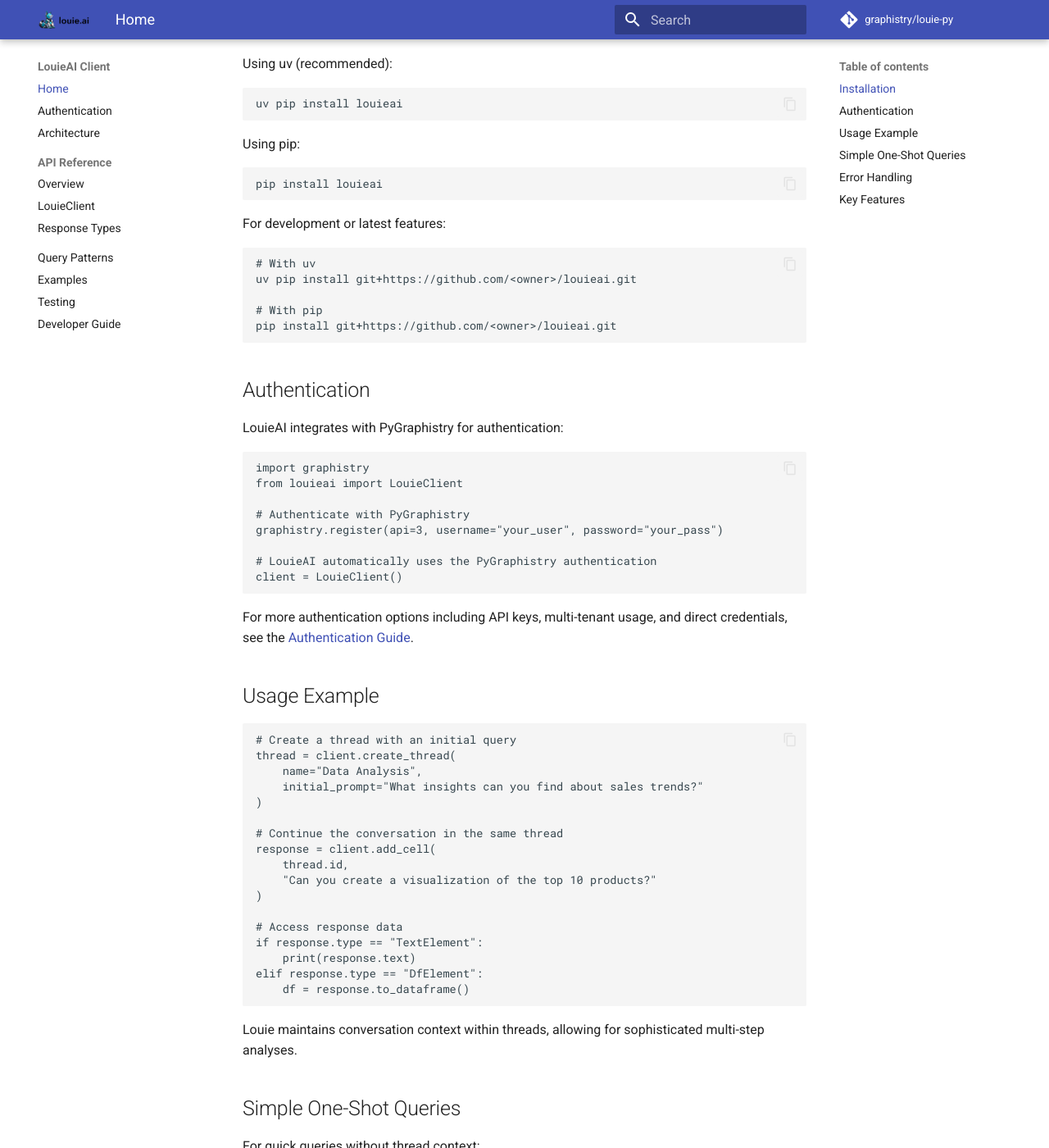
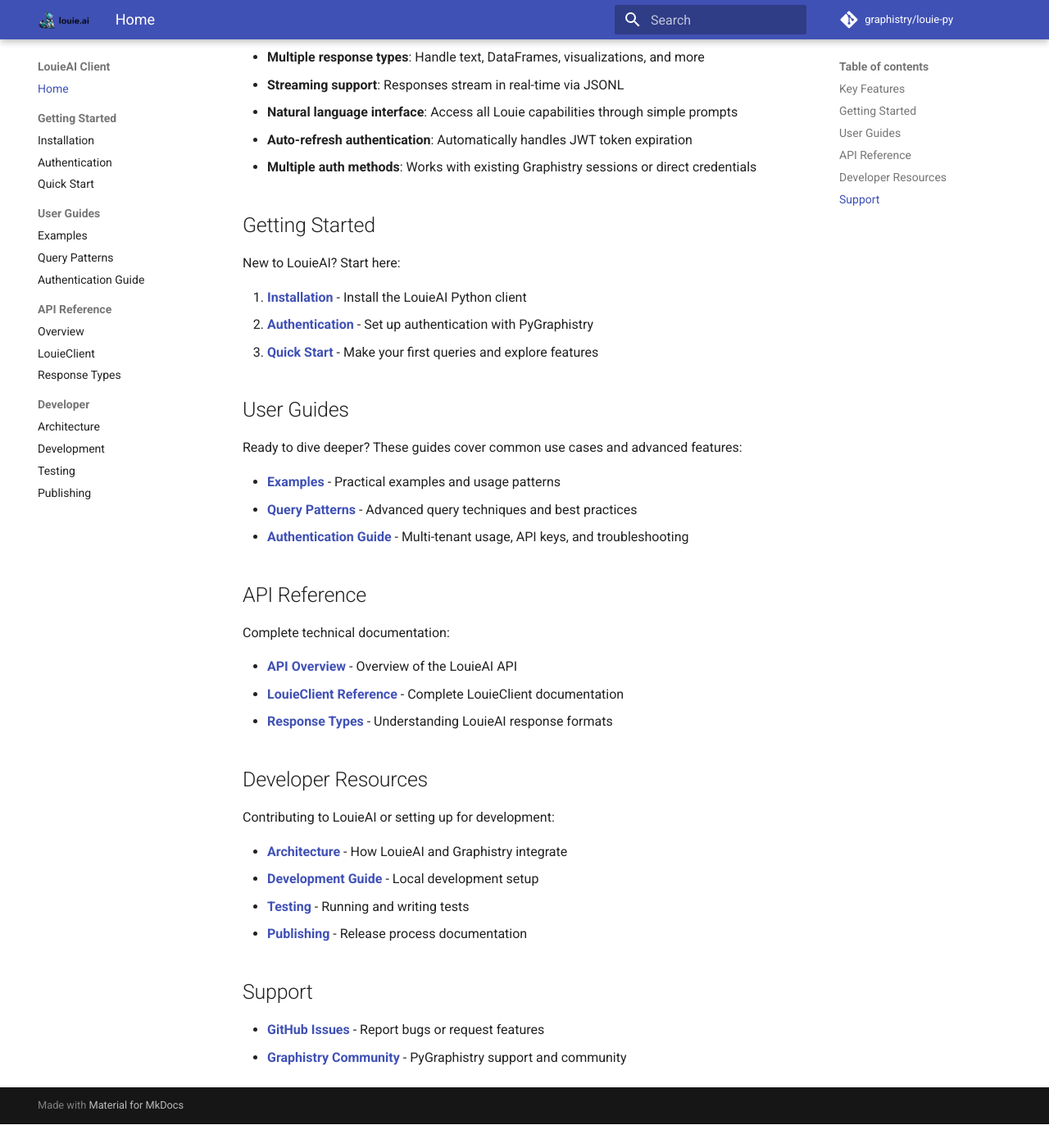
Before and after one commit to graphistry/louie-py, an MkDocs documentation site: the page built from docs/index.md, in a window 1280 px wide and 1400 px high, scrolled down 340 px. Shown: the whole window at 82% size. Built offline with MkDocs 1.6.1 and Material for MkDocs 9.7.7, drawn with Linux system fonts in a browser that asks for light colours; comment, search, counter and statistics services are not loaded; after the commit the page ends 1711 px from its top, so only the background shows below that; some of the changed text lies outside the part shown.

Commit message:
docs: reorganize documentation structure
- Restructure docs from flat layout to organized hierarchy
- Create getting-started/ folder with installation, auth, and quick-start
- Move user guides to guides/ folder (examples, query-patterns, auth guide)
- Move developer docs to developer/ folder
- Extract content from index.md into focused pages
- Update all internal links to work with new structure
- Update mkdocs navigation to reflect logical groupings

Benefits:
- Clear learning progression for new users
- Separation of user vs developer documentation
- Scalable structure for future documentation growth
- TOC mirrors intuitive navigation flow

🤖 Generated with [Claude Code](https://claude.ai/code)

Co-Authored-By: Claude <noreply@anthropic.com>

````diff
--- /dev/null
+++ b/docs/getting-started/quick-start.md
@@ -0,0 +1,88 @@
+# Quick Start Guide
+
+Get up and running with LouieAI in minutes.
+
+## Basic Setup
+
+First, make sure you have LouieAI installed and a Graphistry account set up.
+
+### 1. Install LouieAI
+
+See the [Installation Guide](installation.md) if you haven't installed LouieAI yet.
+
+### 2. Authenticate
+
+See the [Authentication Guide](authentication.md) for detailed authentication options. For a quick start:
+
+```python
+import graphistry
+from louieai import LouieClient
+
+# Authenticate with PyGraphistry
+graphistry.register(api=3, username="your_user", password="your_pass")
+
+# LouieAI automatically uses the PyGraphistry authentication
+client = LouieClient()
+```
+
+### 3. Your First Query
+
+#### Thread-based Conversation
+
+```python
+# Create a thread with an initial query
+thread = client.create_thread(
+    name="Data Analysis",
+    initial_prompt="What insights can you find about sales trends?"
+)
+
+# Continue the conversation in the same thread
+response = client.add_cell(
+    thread.id,
+    "Can you create a visualization of the top 10 products?"
+)
+
+# Access response data
+if response.type == "TextElement":
+    print(response.text)
+elif response.type == "DfElement":
+    df = response.to_dataframe()
+```
+
+Louie maintains conversation context within threads, allowing for sophisticated multi-step analyses.
+
+#### Simple One-Shot Query
+
+For quick queries without thread context:
+
+```python
+# Simple ask() method for backward compatibility
+response = client.ask("What are the key metrics in the dataset?")
+print(response.text)
+```
+
+## Error Handling
+
+The LouieClient provides comprehensive error handling:
+
+```python
+try:
+    thread = client.create_thread(
+        initial_prompt="Analyze customer churn patterns"
+    )
+    response = client.add_cell(thread.id, "Show me the top risk factors")
+except RuntimeError as e:
+    print(f"Error occurred: {e}")
+```
+
+The client distinguishes between different error types:
+- **HTTP Errors (4xx/5xx)**: Extracts error messages from API responses
+- **Network Errors**: Provides connection failure details
+- **Authentication Errors**: Clear guidance when Graphistry token is missing
+
+## Next Steps
+
+- **[Examples Guide](../guides/examples.md)** - Practical examples and use cases
+- **[Query Patterns](../guides/query-patterns.md)** - Advanced query techniques
+- **[Authentication Guide](authentication.md)** - Multi-tenant usage, API keys, and more
+- **[API Reference](../api/index.md)** - Complete API documentation
--- a/docs/index.md
+++ b/docs/index.md
@@ -3,99 +3,6 @@
 Welcome to the **LouieAI** Python client library documentation.
 
 **LouieAI** is Graphistry's genAI-native investigation platform. This library allows Python applications to interact with LouieAI via its API, leveraging Graphistry authentication.
-
-## Installation
-
-Requires Python 3.11+ and an existing Graphistry account.
-
-Using uv (recommended):
-```bash
-uv pip install louieai
-```
-
-Using pip:
-```bash
-pip install louieai
-```
-
-For development or latest features:
-```bash
-# With uv
-uv pip install git+https://github.com/<owner>/louieai.git
-
-# With pip
-pip install git+https://github.com/<owner>/louieai.git
-```
-
-## Authentication
-
-LouieAI integrates with PyGraphistry for authentication:
-
-```python
-import graphistry
-from louieai import LouieClient
-
-# Authenticate with PyGraphistry
-graphistry.register(api=3, username="your_user", password="your_pass")
-
-# LouieAI automatically uses the PyGraphistry authentication
-client = LouieClient()
-```
-
-For more authentication options including API keys, multi-tenant usage, and direct credentials, see the [Authentication Guide](authentication.md).
-
-## Usage Example
-
-```python
-# Create a thread with an initial query
-thread = client.create_thread(
-    name="Data Analysis",
-    initial_prompt="What insights can you find about sales trends?"
-)
-
-# Continue the conversation in the same thread
-response = client.add_cell(
-    thread.id,
-    "Can you create a visualization of the top 10 products?"
-)
-
-# Access response data
-if response.type == "TextElement":
-    print(response.text)
-elif response.type == "DfElement":
-    df = response.to_dataframe()
-```
-
-Louie maintains conversation context within threads, allowing for sophisticated multi-step analyses.
-
-## Simple One-Shot Queries
-
-For quick queries without thread context:
-
-```python
-# Simple ask() method for backward compatibility
-response = client.ask("What are the key metrics in the dataset?")
-print(response.text)
-```
-
-## Error Handling
-
-The LouieClient provides comprehensive error handling with detailed messages:
-
-```python
-try:
-    thread = client.create_thread(
-        initial_prompt="Analyze customer churn patterns"
-    )
-    response = client.add_cell(thread.id, "Show me the top risk factors")
-except RuntimeError as e:
-    print(f"Error occurred: {e}")
-```
-
-The client distinguishes between different error types:
-- **HTTP Errors (4xx/5xx)**: Extracts error messages from API responses
-- **Network Errors**: Provides connection failure details
-- **Authentication Errors**: Clear guidance when Graphistry token is missing
 
 ## Key Features
 
@@ -106,4 +13,40 @@ The client distinguishes between different error types:
 - **Auto-refresh authentication**: Automatically handles JWT token expiration
 - **Multiple auth methods**: Works with existing Graphistry sessions or direct credentials
 
-See the [Architecture](architecture.md) page for more details on how LouieAI and Graphistry integrate.
+## Getting Started
+
+New to LouieAI? Start here:
+
+1. **[Installation](getting-started/installation.md)** - Install the LouieAI Python client
+2. **[Authentication](getting-started/authentication.md)** - Set up authentication with PyGraphistry
+3. **[Quick Start](getting-started/quick-start.md)** - Make your first queries and explore features
+
+## User Guides
+
+Ready to dive deeper? These guides cover common use cases and advanced features:
+
+- **[Examples](guides/examples.md)** - Practical examples and usage patterns
+- **[Query Patterns](guides/query-patterns.md)** - Advanced query techniques and best practices
+- **[Authentication Guide](guides/authentication.md)** - Multi-tenant usage, API keys, and troubleshooting
+
+## API Reference
+
+Complete technical documentation:
+
+- **[API Overview](api/index.md)** - Overview of the LouieAI API
+- **[LouieClient Reference](api/client.md)** - Complete LouieClient documentation
+- **[Response Types](api/response-types.md)** - Understanding LouieAI response formats
+
+## Developer Resources
+
+Contributing to LouieAI or setting up for development:
+
+- **[Architecture](developer/architecture.md)** - How LouieAI and Graphistry integrate
+- **[Development Guide](developer/development.md)** - Local development setup
+- **[Testing](developer/testing.md)** - Running and writing tests
+- **[Publishing](developer/publishing.md)** - Release process documentation
+
+## Support
+
+- **[GitHub Issues](https://github.com/graphistry/louie-py/issues)** - Report bugs or request features
+- **[Graphistry Community](https://github.com/graphistry/pygraphistry)** - PyGraphistry support and community
--- a/mkdocs.yml
+++ b/mkdocs.yml
@@ -3,16 +3,23 @@ site_description: Documentation for the LouieAI Python client library.
 site_url: https://louie-py.readthedocs.io
 nav:
   - Home: index.md
-  - Authentication: authentication.md
-  - Architecture: architecture.md
+  - Getting Started:
+    - Installation: getting-started/installation.md
+    - Authentication: getting-started/authentication.md
+    - Quick Start: getting-started/quick-start.md
+  - User Guides:
+    - Examples: guides/examples.md
+    - Query Patterns: guides/query-patterns.md
+    - Authentication Guide: guides/authentication.md
   - API Reference:
     - Overview: api/index.md
     - LouieClient: api/client.md
     - Response Types: api/response-types.md
-  - Query Patterns: query-patterns.md
-  - Examples: examples.md
-  - Testing: testing.md
-  - Developer Guide: development.md
+  - Developer:
+    - Architecture: developer/architecture.md
+    - Development: developer/development.md
+    - Testing: developer/testing.md
+    - Publishing: developer/publishing.md
 theme:
   name: material
   features:
````
Also changed, not shown: docs/api/response-types.md (+1 -1 lines), docs/getting-started/authentication.md (added, +43 -0 lines), docs/getting-started/installation.md (added, +42 -0 lines), docs/guides/authentication.md (renamed from docs/authentication.md, +1 -1 lines), docs/guides/examples.md (renamed from docs/examples.md, +2 -2 lines), docs/guides/query-patterns.md (renamed from docs/query-patterns.md, +1 -1 lines), docs/developer/architecture.md (renamed from docs/architecture.md), docs/developer/development.md (renamed from docs/development.md), docs/developer/publishing.md (renamed from docs/publishing.md), docs/developer/testing.md (renamed from docs/testing.md).
